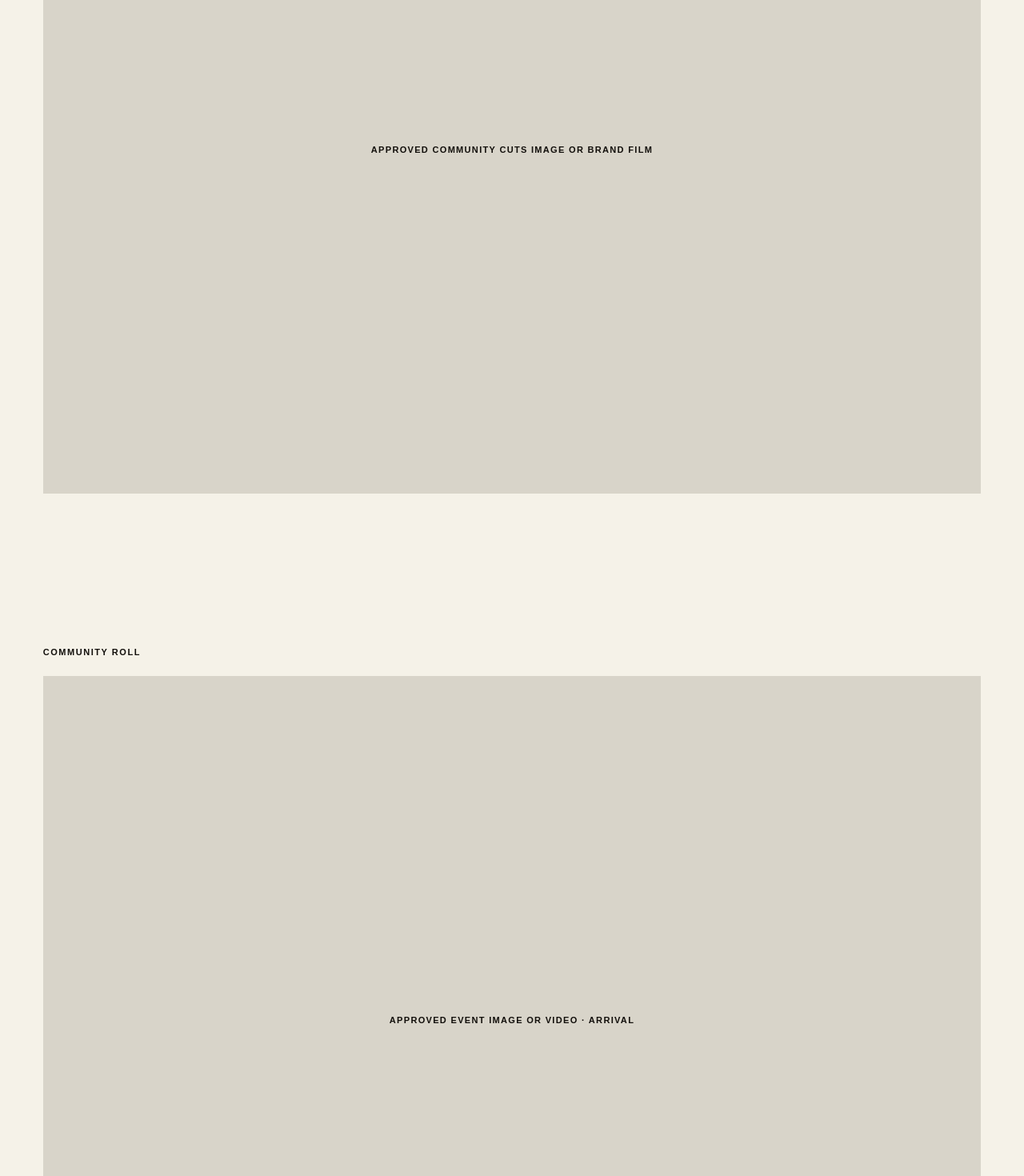
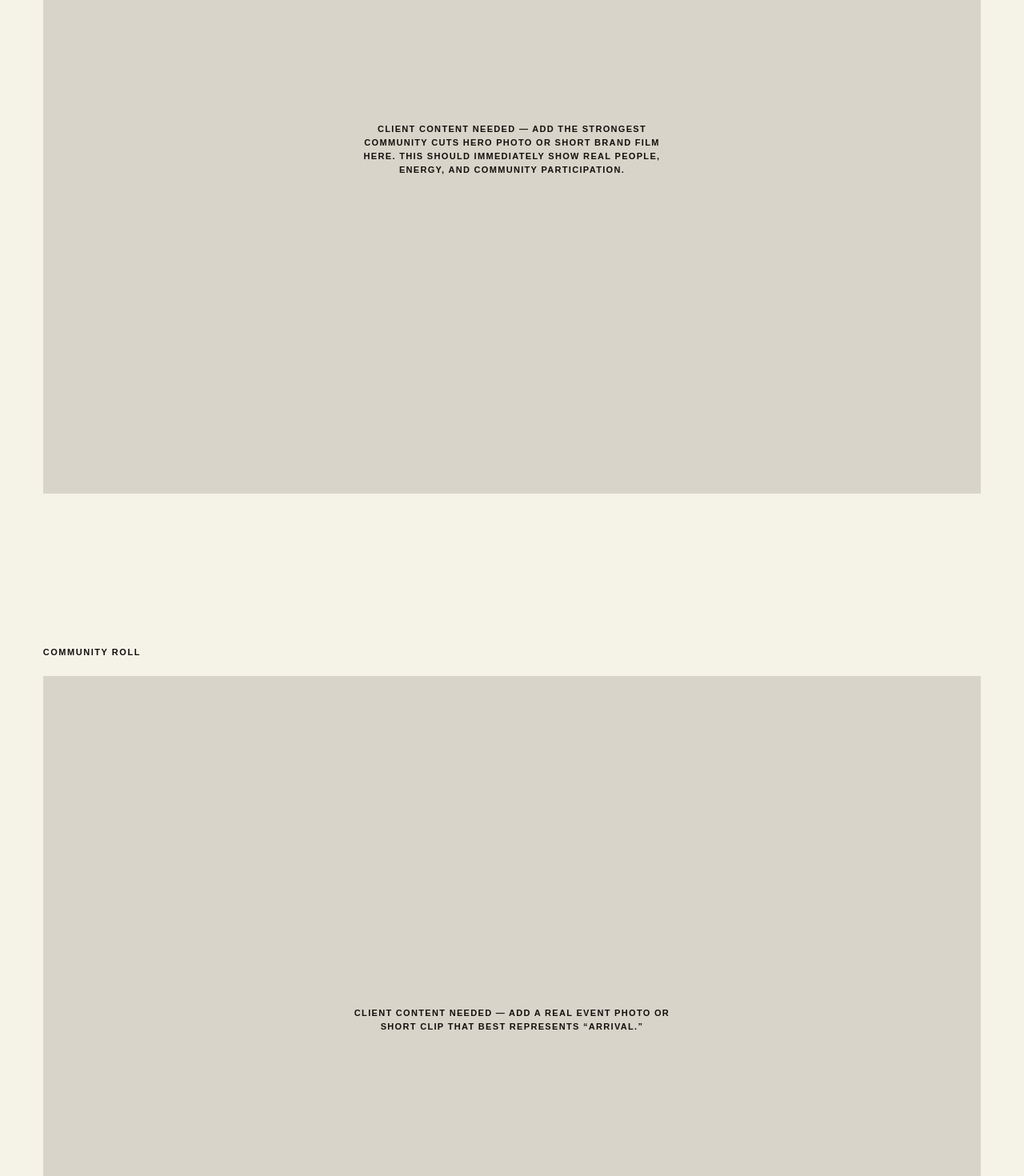
Before and after one commit to executiveusa/asc3nd-brand-site, a Next.js app: page /impact in a window 1280 px wide. Shown: the part 940-2410 px from the top of the page at 80% size. Built offline with nearby package versions, Linux system fonts and the light colour scheme.

Commit message:
Rewrite impact placeholders as client guidance

```diff
--- a/app/impact/page.tsx
+++ b/app/impact/page.tsx
@@ -13,7 +13,7 @@ export default function ImpactPage() {
     >
       <section className="interior-section shell">
         <DocumentaryFrame
-          label="Approved Community Cuts image or brand film"
+          label="CLIENT CONTENT NEEDED — Add the strongest Community Cuts hero photo or short brand film here. This should immediately show real people, energy, and community participation."
           slot="hero"
         />
       </section>
@@ -24,7 +24,7 @@ export default function ImpactPage() {
           {communityRoll.map(({ index, title, copy }, itemIndex) => (
             <article key={index}>
               <DocumentaryFrame
-                label={`Approved event image or video · ${title}`}
+                label={`CLIENT CONTENT NEEDED — Add a real event photo or short clip that best represents “${title}.”`}
                 slot={slots[itemIndex]}
               />
               <div className="interior-row-copy">
@@ -41,11 +41,10 @@ export default function ImpactPage() {
         <p className="eyebrow">What we know</p>
         <h2>People came together around something useful.</h2>
         <p>
-          We will add attendance totals, outcomes, and testimonials only after
-          they are verified and approved.
+          CLIENT PROOF NEEDED — Add verified attendance totals, outcomes, a short testimonial, or another concrete result here once the numbers and quotes are approved.
         </p>
         <DocumentaryFrame
-          label="Approved Community Cuts closing image or brand film"
+          label="CLIENT CONTENT NEEDED — Add a closing Community Cuts image or short film here. Use a strong final moment that communicates connection, gratitude, or what comes next."
           slot="impact-closing"
         />
       </section>
```
